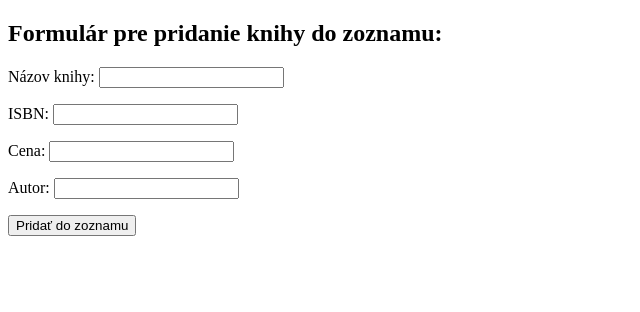
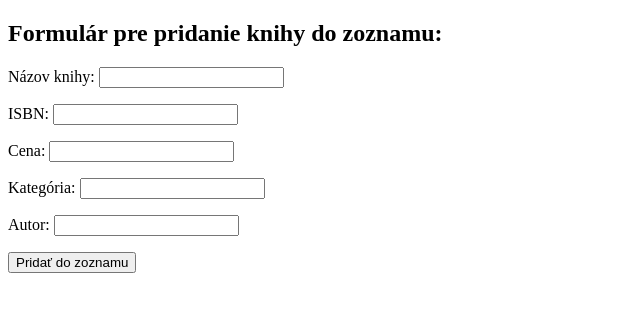
Before and after one commit to SergeyCherevan/testproject1devsk.sk, a PHP site: page / in a window 1280 px wide. Shown: the top 312 px of the page, without its empty margins (0-640 px from the left). Run offline with PHP 8.4, Linux system fonts and the light colour scheme.

Commit message:
add: category to form and database

```diff
--- a/add_book.php
+++ b/add_book.php
@@ -2,10 +2,12 @@
     $title = $_POST["title"];
     $isbn = $_POST["isbn"];
     $price = $_POST["price"];
+    $category = $_POST["category"];
     $author = $_POST["author"];
 
     echo "Názov knihy: <b>$title</b></br>";
     echo "ISBN: <b>$isbn</b></br>";
     echo "Cena: <b>$price</b></br>";
+    echo "Kategória: <b>$category</b></br>";
     echo "Autor: <b>$author</b></br>";
 ?>
--- a/index.php
+++ b/index.php
@@ -9,7 +9,8 @@
     <form action="add_book.php" method="POST">
         <p>Názov knihy: <input type="text" name="title" /></p>
         <p>ISBN: <input type="text" name="isbn" /></p>
-        <p>Cena: <input type="number" name="price" /></p>
+        <p>Cena: <input type="number" name="price" step="0.01" /></p>
+        <p>Kategória: <input type="text" name="category" /></p>
         <p>Autor: <input type="text" name="author" /></p>
 
         <input type="submit" value="Pridať do zoznamu">
```
Also changed, not shown: app_data/testproject1devsk.db.
